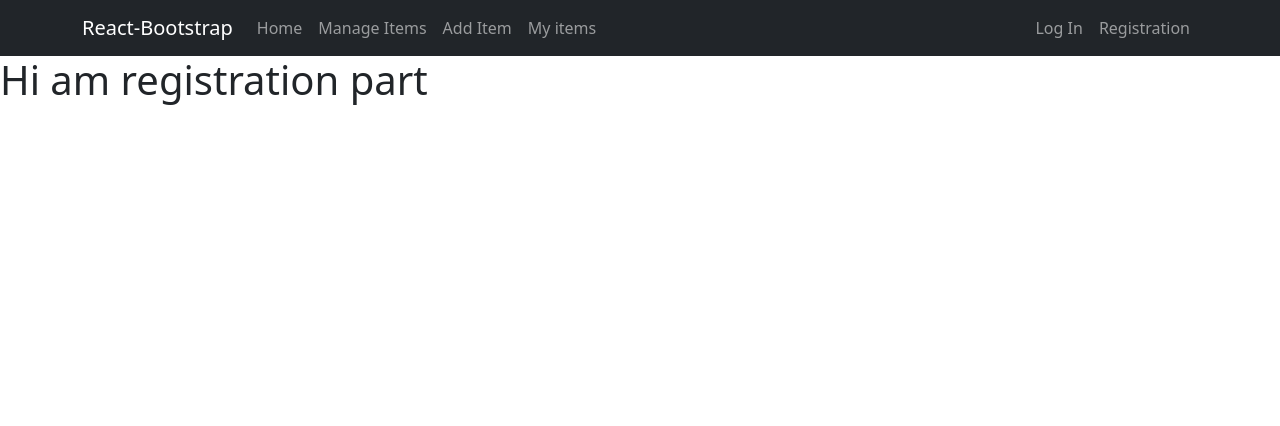
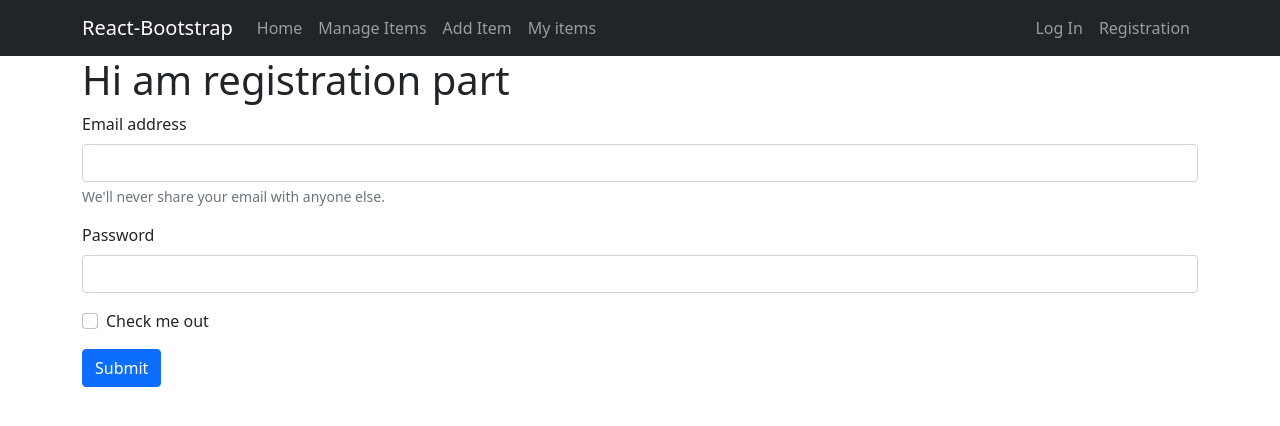
Before and after one commit to zahidjos/ware-house-mangement, a React (Create React App) app: page /registration in a window 1280 px wide. Shown: the top 426 px of the page. Built offline with nearby package versions, Linux system fonts and the light colour scheme; no server answers.

Commit message:
authentication complete

```diff
--- a/package.json
+++ b/package.json
@@ -7,9 +7,11 @@
     "@testing-library/react": "^13.2.0",
     "@testing-library/user-event": "^13.5.0",
     "bootstrap": "^5.1.3",
+    "firebase": "^9.8.0",
     "react": "^18.1.0",
     "react-bootstrap": "^2.3.1",
     "react-dom": "^18.1.0",
+    "react-firebase-hooks": "^5.0.3",
     "react-router-dom": "^6.3.0",
     "react-scripts": "5.0.1",
     "web-vitals": "^2.1.4"
--- /dev/null
+++ b/src/Service.fig.js
@@ -0,0 +1,20 @@
+// Import the functions you need from the SDKs you need
+import { initializeApp } from "firebase/app";
+import { getAuth } from "firebase/auth";
+// TODO: Add SDKs for Firebase products that you want to use
+// https://firebase.google.com/docs/web/setup#available-libraries
+
+// Your web app's Firebase configuration
+const firebaseConfig = {
+  apiKey: "AIzaSyB_4uDuiewwXk_mM4wSidLAzT_rDOaMxK0",
+  authDomain: "ware-house-e9fe3.firebaseapp.com",
+  projectId: "ware-house-e9fe3",
+  storageBucket: "ware-house-e9fe3.appspot.com",
+  messagingSenderId: "1094264094355",
+  appId: "1:1094264094355:web:f68c90ca10b8a7958c1766"
+};
+
+// Initialize Firebase
+const app = initializeApp(firebaseConfig);
+const auth=getAuth(app);
+export default auth;
--- a/src/component/Header/Header.js
+++ b/src/component/Header/Header.js
@@ -1,8 +1,17 @@
+import { Button } from 'bootstrap';
+import { signOut } from 'firebase/auth';
 import React from 'react';
 import { Container, Nav, Navbar } from 'react-bootstrap';
+import { useAuthState } from 'react-firebase-hooks/auth';
 import { Link } from 'react-router-dom';
+import auth from '../../Service.fig';
 
 const Header = () => {
+  const [user, loading, error] = useAuthState(auth);
+  const logout = () => {
+    signOut(auth);
+  };
+
     return (
         <div>
           <Navbar collapseOnSelect expand="lg" bg="dark" variant="dark">
@@ -18,14 +27,16 @@
 
     </Nav>
     <Nav>
-      <Nav.Link as={Link} to='/logIn'>Log In</Nav.Link>
+      {user?<p><button onClick={logout} type="button" className="btn btn-warning">log Out</button></p>:<Nav.Link as={Link} to='/logIn'>Log In</Nav.Link>}
       <Nav.Link eventKey={2} as={Link} to='/registration'>
        Registration
       </Nav.Link>
     </Nav>
   </Navbar.Collapse>
+
   </Container>
 </Navbar>
+
 
         </div>
     );
--- a/src/component/LogIn/LogIn.js
+++ b/src/component/LogIn/LogIn.js
@@ -1,9 +1,46 @@
 import React from 'react';
+import { useSignInWithEmailAndPassword } from 'react-firebase-hooks/auth';
+import auth from '../../Service.fig';
+
 
 const LogIn = () => {
+  const [
+    signInWithEmailAndPassword,
+    user,
+    loading,
+    error,
+  ] = useSignInWithEmailAndPassword(auth);
+
+  const handelLogIn=async(event)=>{
+    event.preventDefault();
+    let email=event.target.email.value;
+    let password=event.target.password.value;
+   await signInWithEmailAndPassword(email,password);
+
+}
     return (
         <div>
+            <div className="container">
             <h1>Hi am login part</h1>
+            <form onSubmit={handelLogIn}>
+  <div className="mb-3">
+    <label  className="form-label">Email address</label>
+    <input type="email" name='email' className="form-control" id="exampleInputEmail1" aria-describedby="emailHelp"/>
+    <div id="emailHelp" className="form-text">We'll never share your email with anyone else.</div>
+  </div>
+  <div className="mb-3">
+    <label  className="form-label">Password</label>
+    <input type="password" name='password' className="form-control" id="exampleInputPassword1"/>
+  </div>
+  <div className="mb-3 form-check">
+    <input type="checkbox" className="form-check-input" id="exampleCheck1"/>
+    <label className="form-check-label" >Check me out</label>
+  </div>
+  <button type="submit" className="btn btn-primary">Submit</button>
+  <p>{error?error.message:""}</p>
+</form>
+            </div>
+
         </div>
     );
 };
--- a/src/component/Registration/Registration.js
+++ b/src/component/Registration/Registration.js
@@ -1,9 +1,45 @@
 import React from 'react';
+import { useCreateUserWithEmailAndPassword } from 'react-firebase-hooks/auth';
+import auth from '../../Service.fig'
+const Registration = () => {
+    const [
+        createUserWithEmailAndPassword,
+        user,
+        loading,
+        error,
+      ] = useCreateUserWithEmailAndPassword(auth);
 
-const Registration = () => {
+    const handelRegistration=async(event)=>{
+        event.preventDefault();
+        let email=event.target.email.value;
+        let password=event.target.password.value;
+
+       await createUserWithEmailAndPassword(email,password);
+    }
     return (
         <div>
+            <div className="container">
             <h1>Hi am registration part</h1>
+            <form onSubmit={handelRegistration}>
+  <div className="mb-3">
+    <label  className="form-label">Email address</label>
+    <input type="email" name='email' className="form-control" id="exampleInputEmail1" aria-describedby="emailHelp"/>
+    <div id="emailHelp" className="form-text">We'll never share your email with anyone else.</div>
+  </div>
+  <div className="mb-3">
+    <label  className="form-label">Password</label>
+    <input type="password" name='password' className="form-control" id="exampleInputPassword1"/>
+  </div>
+  <div className="mb-3 form-check">
+    <input type="checkbox" className="form-check-input" id="exampleCheck1"/>
+    <label className="form-check-label" >Check me out</label>
+  </div>
+  <button type="submit" className="btn btn-primary">Submit</button>
+</form>
+<p>{error?error.message:""}</p>
+
+            </div>
+
         </div>
     );
 };
```
Also changed, not shown: 1 other file (tests, documents, lock files or other folders).
